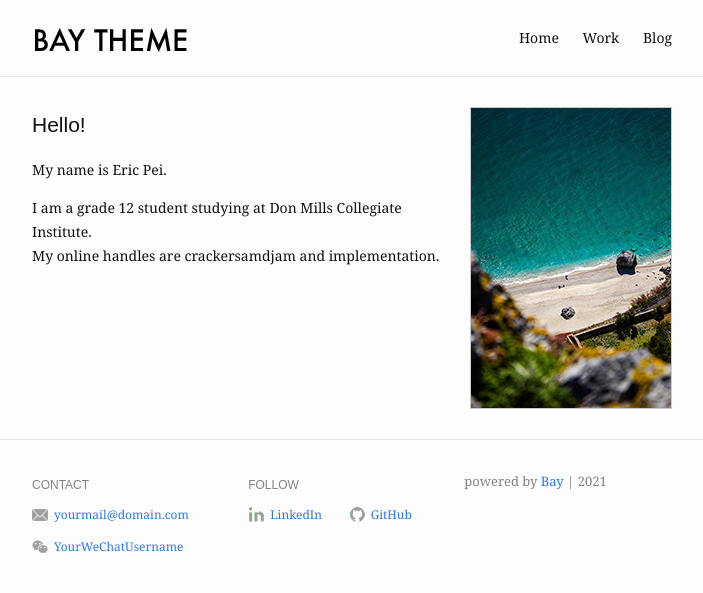
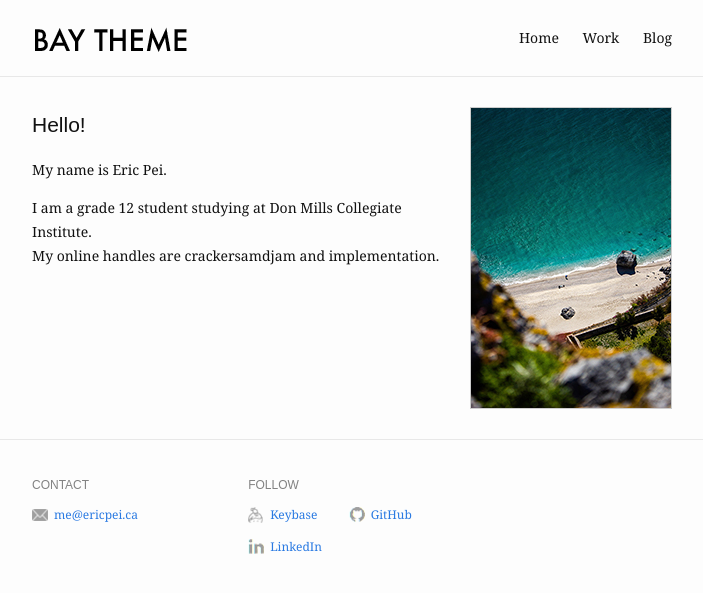
Before and after one commit to crackersamdjam/Old-Jekyll-Blog, a Jekyll site: the page built from index.md, in a window 1280 px wide. Shown: the top 593 px of the page, without its empty margins (288-991 px from the left). Built offline with Jekyll 4.4.1, drawn with Linux system fonts in a browser that asks for light colours.

Commit message:
Update footer

```diff
--- a/_config.yml
+++ b/_config.yml
@@ -23,19 +23,18 @@ header:
     - name: Blog
 
 footer:
-  show_powered_by: true
+  show_powered_by: false
   contact:
     - name: Email
-      value: yourmail@domain.com
-      link: mailto:yourmail@domain.com
-    - name: WeChat
-      value: YourWeChatUsername
-      link: "#"
+      value: me@ericpei.ca
+      link: mailto:me@ericpei.ca
   follow:
-    - name: LinkedIn
-      link: https://linkedin.com/in/crackersamdjam
+    - name: Keybase
+      link: https://keybase.io/crackersamdjam
     - name: GitHub
       link: https://github.com/crackersamdjam
+    - name: LinkedIn
+      link: https://www.linkedin.com/in/eric-pei-6847981a3/
 
 # Build settings
 markdown: kramdown
```
